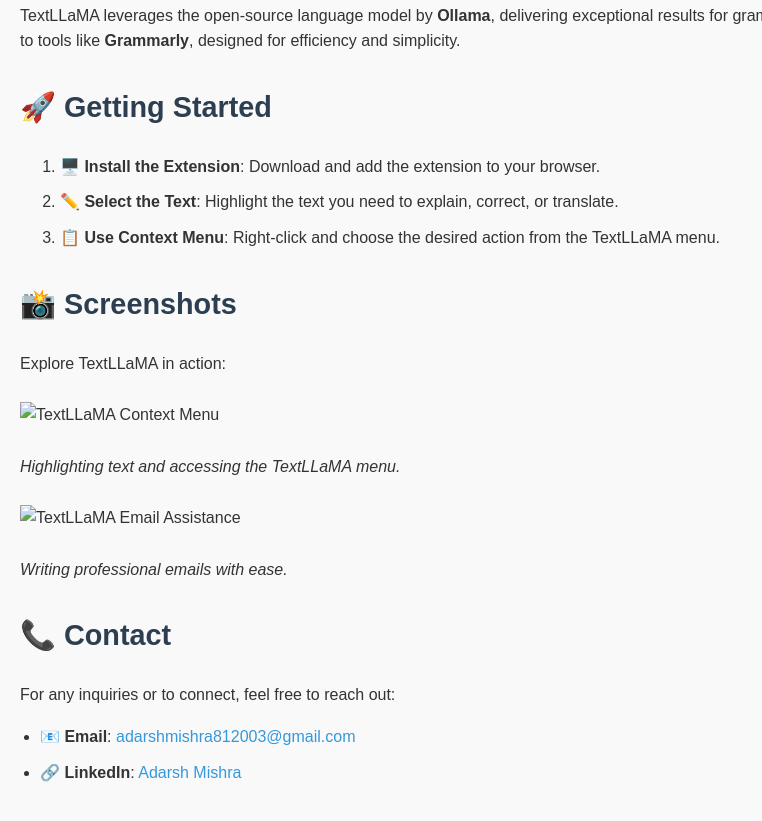
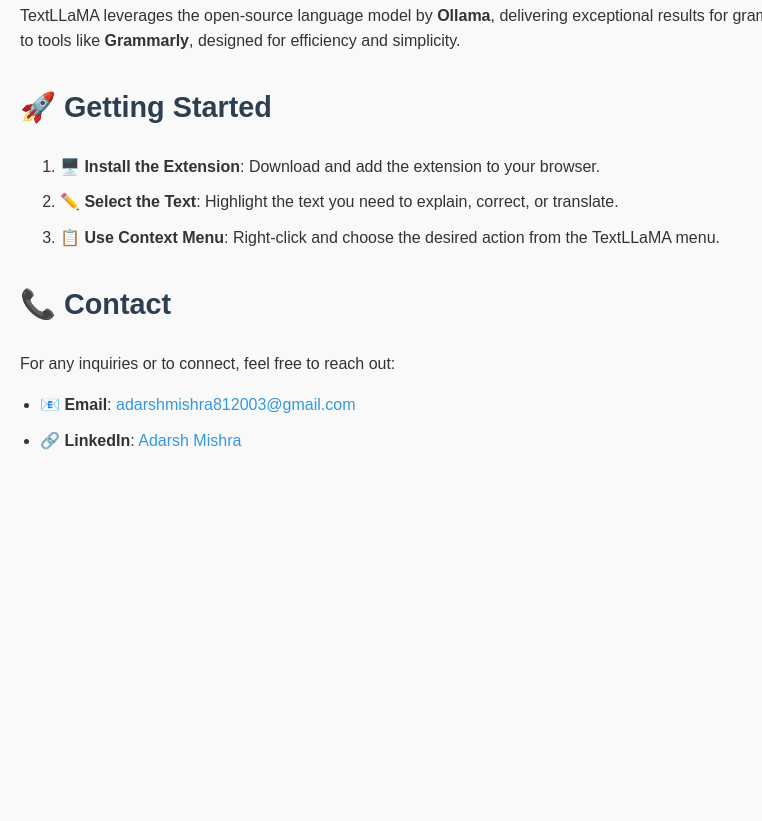
Before and after one commit to adarshM84/TextLLaMA, a plain HTML site: page index.html in a window 1280 px wide. Shown: the part 666-1487 px from the top of the page, without its empty margins (0-762 px from the left). After the commit the page ends 1169 px from the top, so only its background shows below. Drawn offline with Linux system fonts and the light colour scheme.

Commit message:
Update index.html

```diff
--- a/index.html
+++ b/index.html
@@ -91,15 +91,6 @@
     </div>
 
     <div class="section">
-        <h2>📸 Screenshots</h2>
-        <p>Explore TextLLaMA in action:</p>
-        <img src="path/to/screenshot1.png" alt="TextLLaMA Context Menu">
-        <p><em>Highlighting text and accessing the TextLLaMA menu.</em></p>
-        <img src="path/to/screenshot2.png" alt="TextLLaMA Email Assistance">
-        <p><em>Writing professional emails with ease.</em></p>
-    </div>
-
-    <div class="section">
         <h2>📞 Contact</h2>
         <p>For any inquiries or to connect, feel free to reach out:</p>
         <ul>
```
